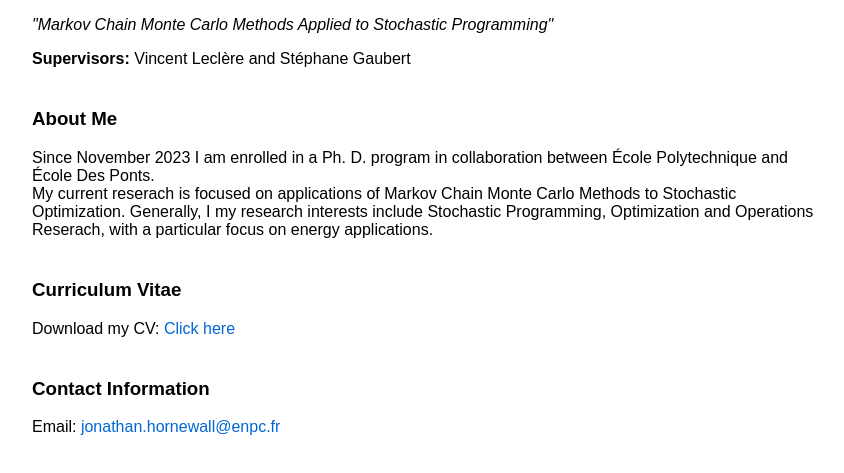
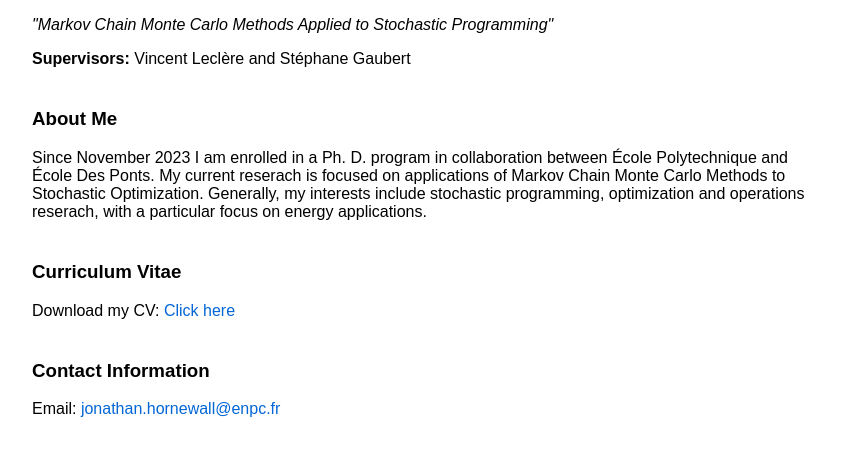
Before and after one commit to jonhor96/jonhor96.github.io, a plain HTML site: page index.html in a window 1280 px wide. Shown: the part 305-778 px from the top of the page, without its empty margins (208-1052 px from the left). Drawn offline with Linux system fonts and the light colour scheme.

Commit message:
Update index.html

```diff
--- a/index.html
+++ b/index.html
@@ -46,9 +46,9 @@
 
 <section>
     <h3>About Me</h3>
-    <p>Since November 2023 I am enrolled in a Ph. D. program in collaboration between École Polytechnique and École Des Ponts. <br>
-My current reserach is focused on applications of Markov Chain Monte Carlo Methods to Stochastic Optimization. Generally, I my research
-interests include Stochastic Programming, Optimization and Operations Reserach, with a particular focus on energy applications.   </p>
+    <p>Since November 2023 I am enrolled in a Ph. D. program in collaboration between École Polytechnique and École Des Ponts. My current reserach is focused on applications of Markov Chain Monte Carlo Methods to Stochastic Optimization.
+
+Generally, my interests include stochastic programming, optimization and operations reserach, with a particular focus on energy applications.   </p>
 </section>
 
 <section>
```
